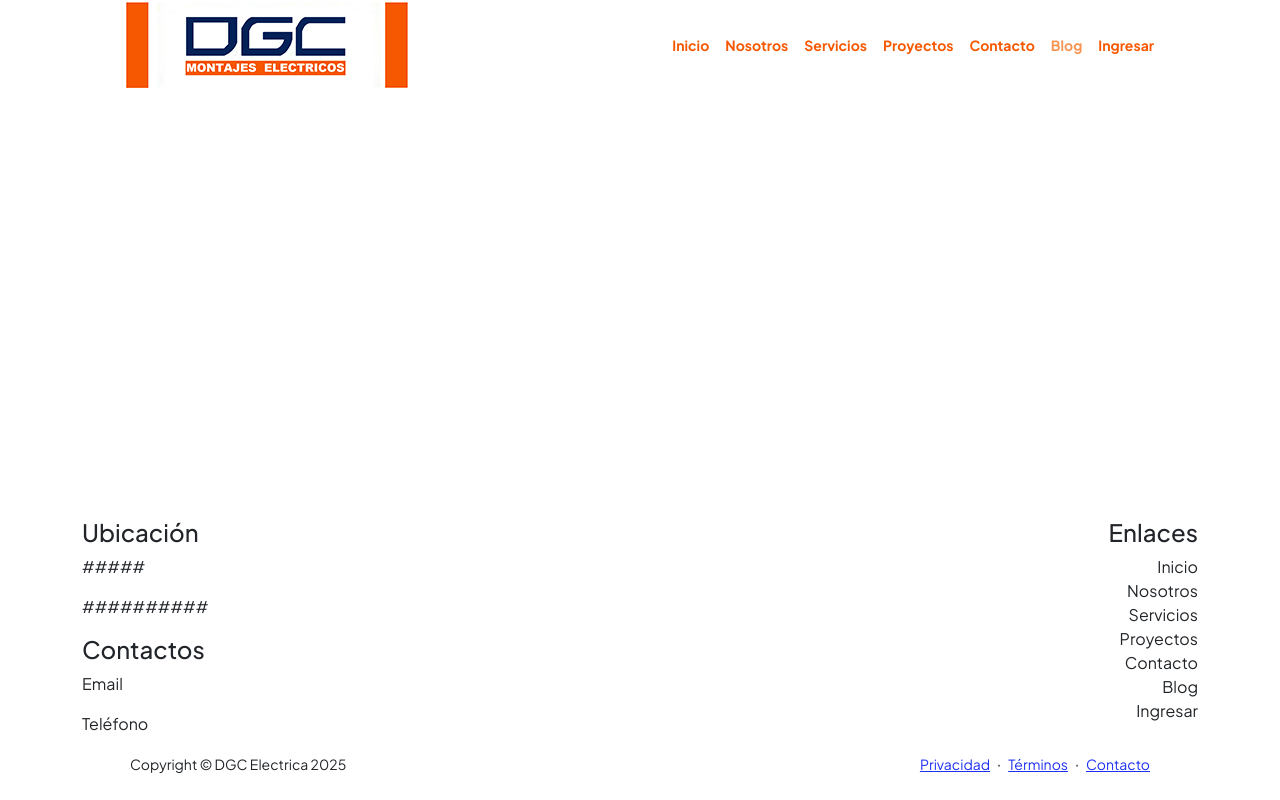
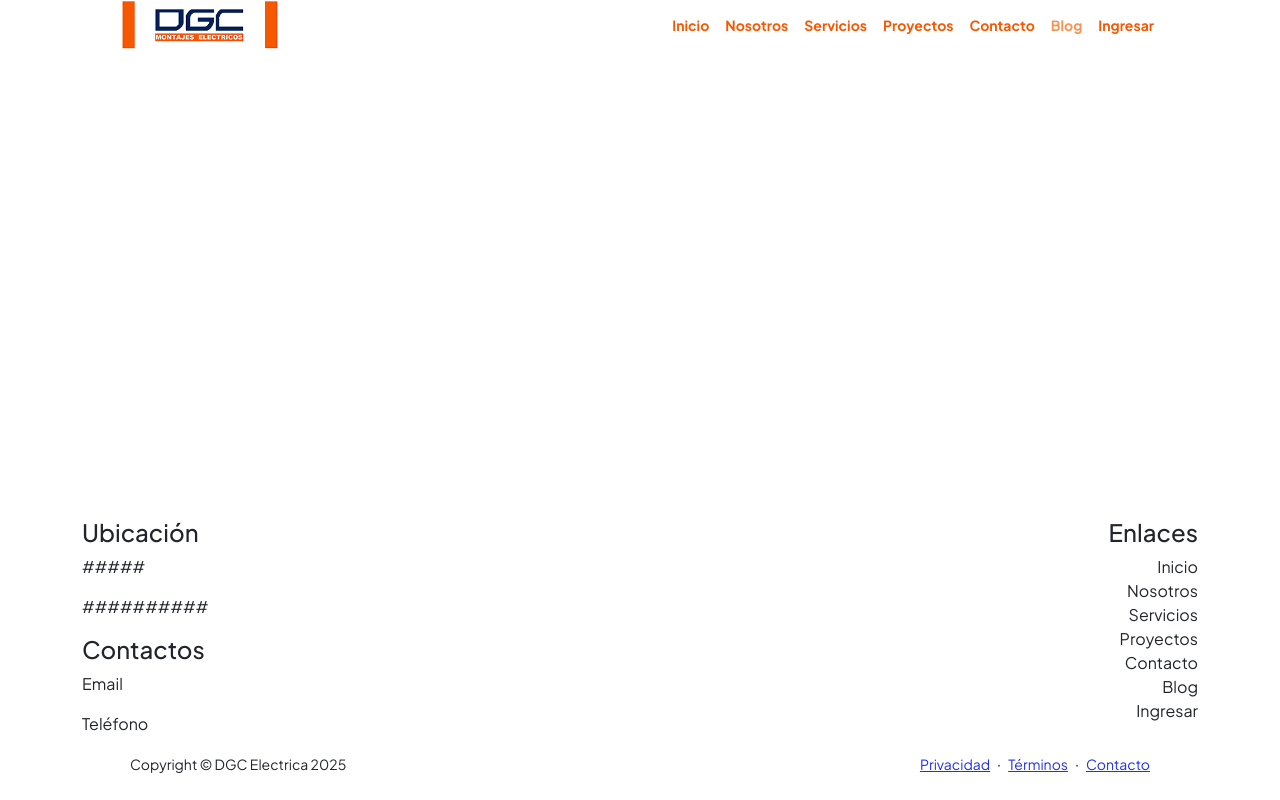
Before and after one commit to saplencovich/dgc.github.io, a plain HTML site: page blog.html in a window 1280 px wide. Drawn offline with nearby package versions, Linux system fonts and the light colour scheme.

Commit message:
modificación height navbar image

```diff
--- a/blog.html
+++ b/blog.html
@@ -21,7 +21,7 @@
             <!-- Navigation-->
             <nav class="navbar navbar-expand-lg navbar-light bg-white sticky-top">
                 <div class="container px-5">
-                    <a class="navbar-brand" href="index.html"><span class="fw-bolder text-primary"><img src="./assets/images/logo.png" alt=""></span></a>
+                    <a class="navbar-brand" href="index.html"><span class="fw-bolder text-primary"><img src="./assets/images/logo.png" alt="Logo DGC Electricidad" style="height: 50px;"></span></a>
                     <button class="navbar-toggler" type="button" data-bs-toggle="collapse" data-bs-target="#navbarSupportedContent" aria-controls="navbarSupportedContent" aria-expanded="false" aria-label="Toggle navigation"><span class="navbar-toggler-icon"></span></button>
                     <div class="collapse navbar-collapse" id="navbarSupportedContent">
                         <ul class="navbar-nav ms-auto mb-2 mb-lg-0 small fw-bolder">
```
Also changed, not shown: contact.html (+1 -1 lines), projects.html (+1 -1 lines), service.html (+1 -1 lines), us.html (+1 -1 lines).
